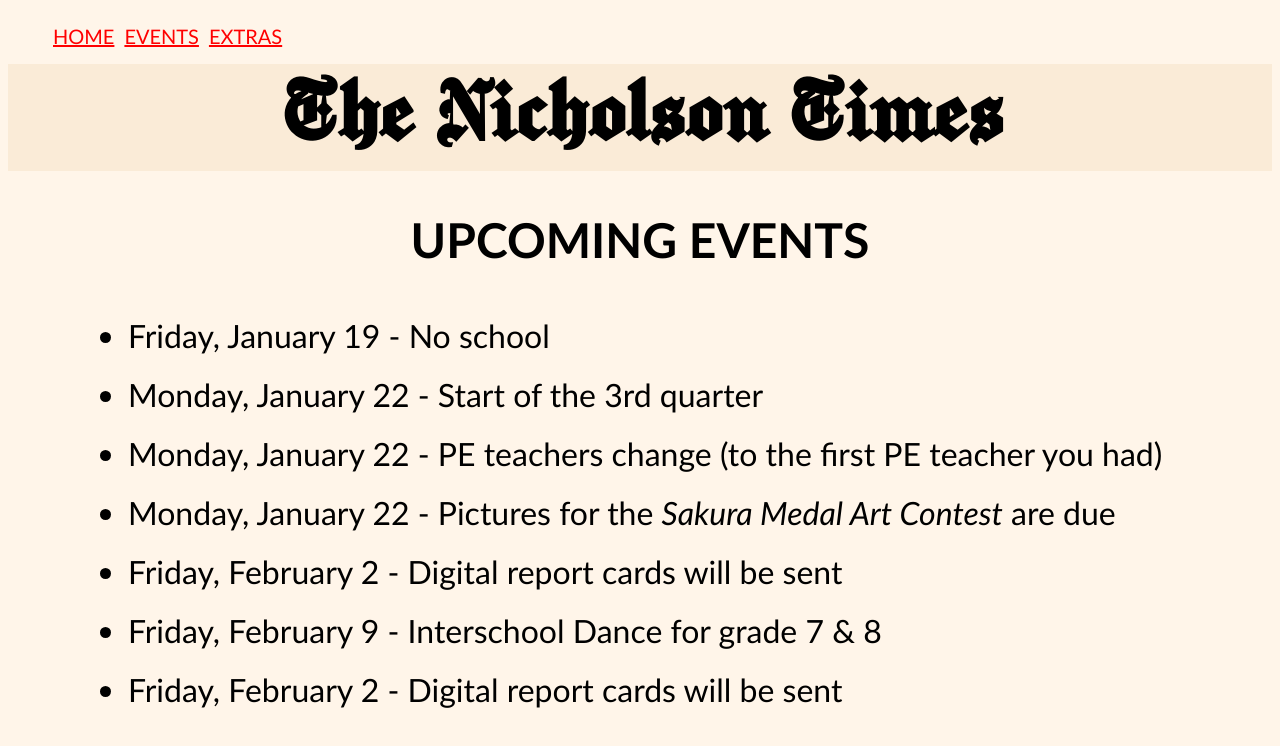
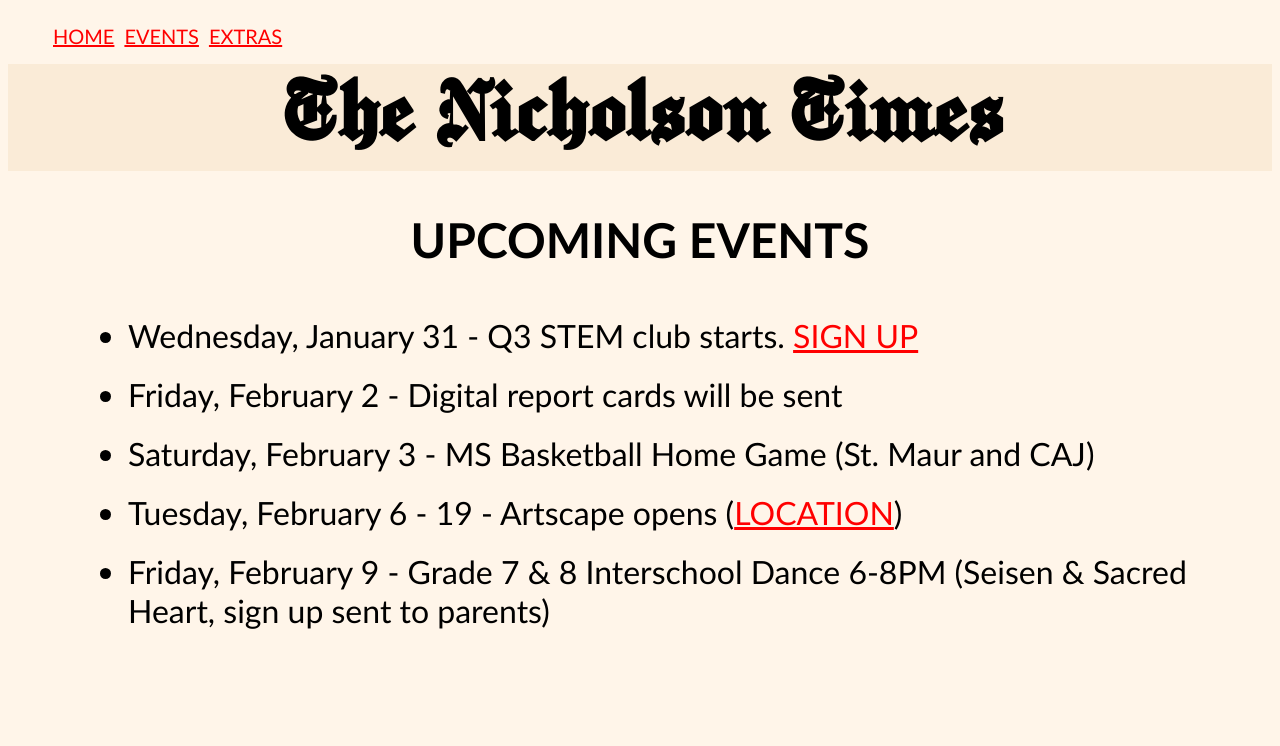
Before and after one commit to Pixelor220/nicholson-times, a plain HTML site: page events.html in a window 1280 px wide. Drawn offline with nearby package versions, Linux system fonts and the light colour scheme.

Commit message:
Updated the events

```diff
--- a/events.html
+++ b/events.html
@@ -9,13 +9,11 @@
         <h1>The Nicholson Times</h1>
         <h2 style="margin-bottom: 1em;">UPCOMING EVENTS</h2>
         <ul>
-            <li>Friday, January 19 - No school</li>
-            <li>Monday, January 22 - Start of the 3rd quarter</li>
-            <li>Monday, January 22 - PE teachers change (to the first PE teacher you had)</li>
-            <li>Monday, January 22 - Pictures for the <em>Sakura Medal Art Contest</em> are due</li>
+            <li>Wednesday, January 31 - Q3 STEM club starts. <a href="https://docs.google.com/spreadsheets/d/1YonsDZ7YE08dRhHHX5oR3eGfujTQs1HhSfAKaaAqjvs/edit#gid=616921795">SIGN UP</a></li>
             <li>Friday, February 2 - Digital report cards will be sent</li>
-            <li>Friday, February 9 - Interschool Dance for grade 7 & 8</li>
-            <li>Friday, February 2 - Digital report cards will be sent</li>
+            <li>Saturday, February 3 - MS Basketball Home Game (St. Maur and CAJ)</li>
+            <li>Tuesday, February 6 - 19 - Artscape opens (<a href="https://azabu-plaza.jp/en/childrens-hall/">LOCATION</a>)</li>
+            <li>Friday, February 9 - Grade 7 & 8 Interschool Dance 6-8PM (Seisen & Sacred Heart, sign up sent to parents)</li>
         </ul>
     </body>
 </html>
```
